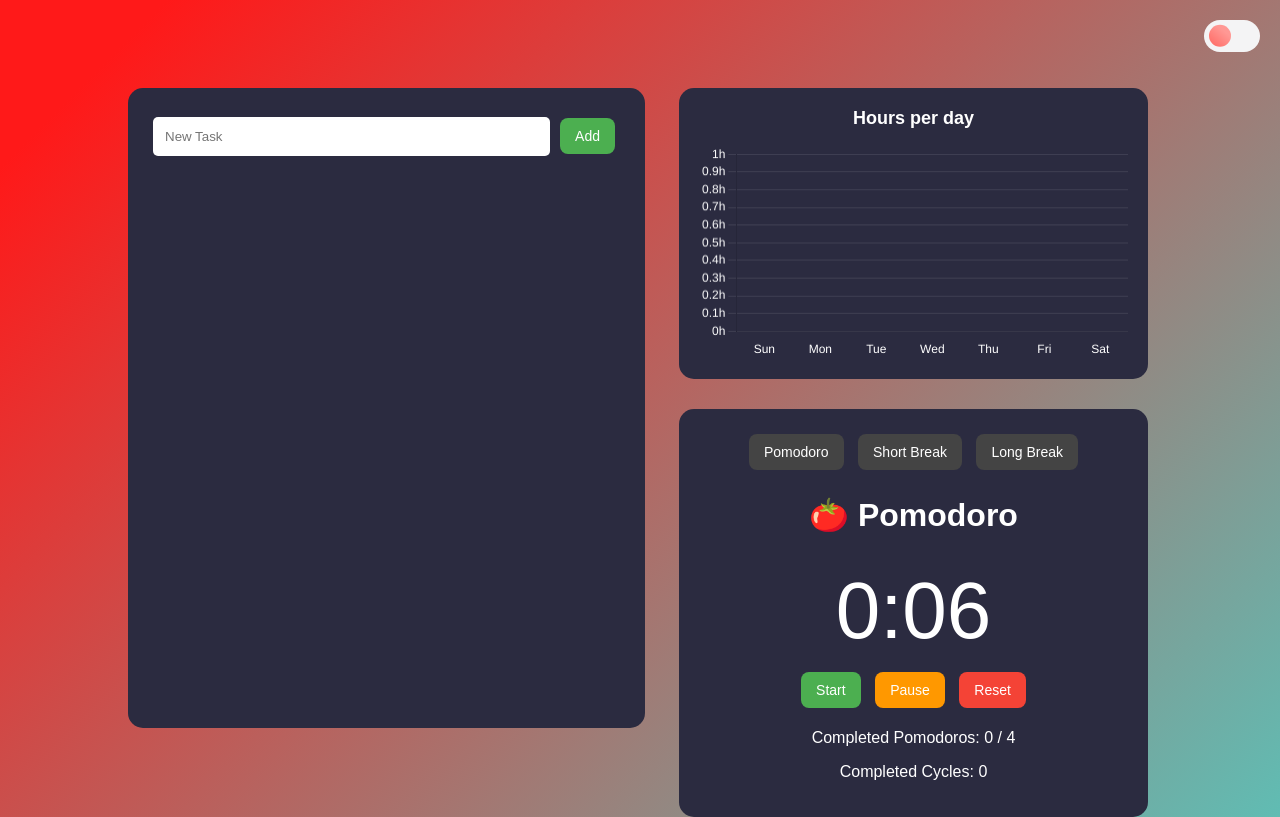
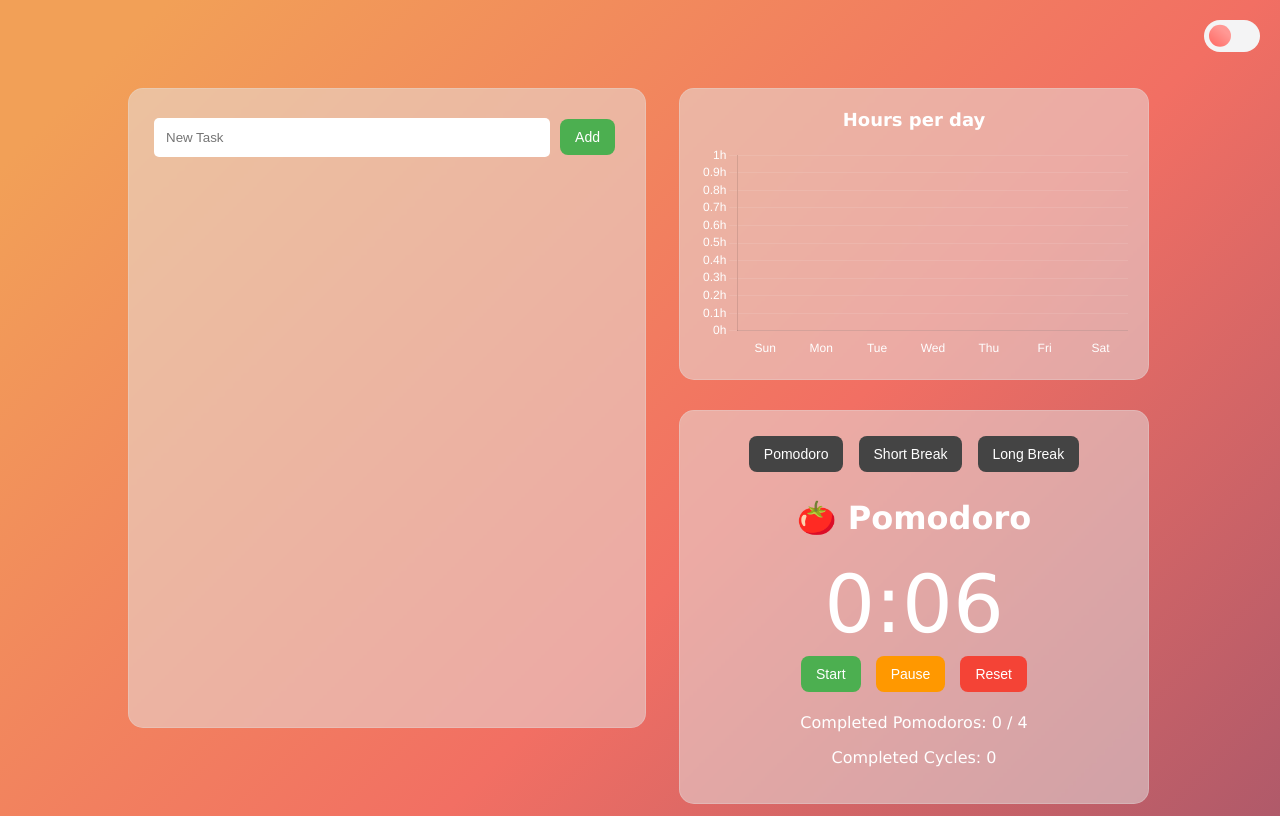
Before and after one commit to JoSaldanha/HoraFlow, a plain HTML site: page index.html in a window 1280 px wide. Drawn offline with nearby package versions, Linux system fonts and the light colour scheme.

Commit message:
style: adjust colors of the containers for better harmony and contrast

```diff
--- a/css/style.css
+++ b/css/style.css
@@ -1,5 +1,5 @@
 body {
-  font-family: Arial, sans-serif;
+  font-family: Verdana, Geneva, Tahoma, sans-serif, sans-serif;
     color: white;
     height: 100vh;
     display: flex;
@@ -8,14 +8,16 @@
 
     background: linear-gradient(
         315deg,
-        rgba(101,0,94,1) 3%,
-        rgba(60,132,206,1) 38%,
-        rgba(48,238,226,1) 68%,
-        rgba(255,25,25,1) 98%
+        #141852 3%,
+        #070b34 18%,
+        #2b2f77 55%,
+        #F26F63 85%,
+        #F2A057 98%
     );
     background-size: 400% 400%;
     background-position: 0% 0%;
     transition: background-position 1s ease;
+    overflow: hidden;
 }
 
 body.animate-sun {
@@ -46,12 +48,15 @@
 
 .container{
     text-align:center;
-    background:#2b2b40;
+    background: rgba(230,230,230,0.5);
+    -webkit-backdrop-filter: blur(1px);
+    backdrop-filter: blur(1px);
+    border: 1px solid rgba(230,230,230,0.25);
     padding:20px;
     border-radius:15px;
     display: flex;
     flex-direction: column;
-    justify-content: center;
+    justify-content: space-evenly;
     width: 90%;
 }
 
@@ -157,7 +162,7 @@
 }
 #timer{
     font-size:80px;
-    margin:10px 0;
+    font-weight: 500;
 }
 
 button{
@@ -168,6 +173,8 @@
     cursor:pointer;
     font-size:14px;
 }
+
+
 
 .mode{
     background:#444;
@@ -196,7 +203,10 @@
 
 /* Tasks */
 .tasks {
-    background: #2b2b40;
+    background: rgba(230,230,230,0.5);
+    -webkit-backdrop-filter: blur(1px);
+    backdrop-filter: blur(1px);
+    border: 1px solid rgba(230,230,230,0.25);
     padding: 20px;
     border-radius: 15px;
     display: flex;
@@ -237,7 +247,10 @@
 }
 
 #taskList li{
-    background:#3b3b58;
+    background: rgba(229, 229, 229,0.1);
+    -webkit-backdrop-filter: blur(1px);
+    backdrop-filter: blur(1px);
+    border: 1px solid rgba(230,230,230,0.05);
     margin: 5px;
     padding: 10px;
     border-radius: 8px;
@@ -286,7 +299,7 @@
    width: 24px;
    height: 24px;
    margin-right: 10px;
-   border: 1px solid #666;
+   border: 1px solid #f7f7f7;
    border-radius: 3px;
    cursor: pointer;
 }
@@ -384,7 +397,7 @@
 }
 
 #taskList li.completed .checkbox-label {
-   color: #999;
+   color: #7d7d7d;
 }
 
 #taskList li.completed .checkbox-label:after {
```
Also changed, not shown: index.html (+1 -0 lines).
